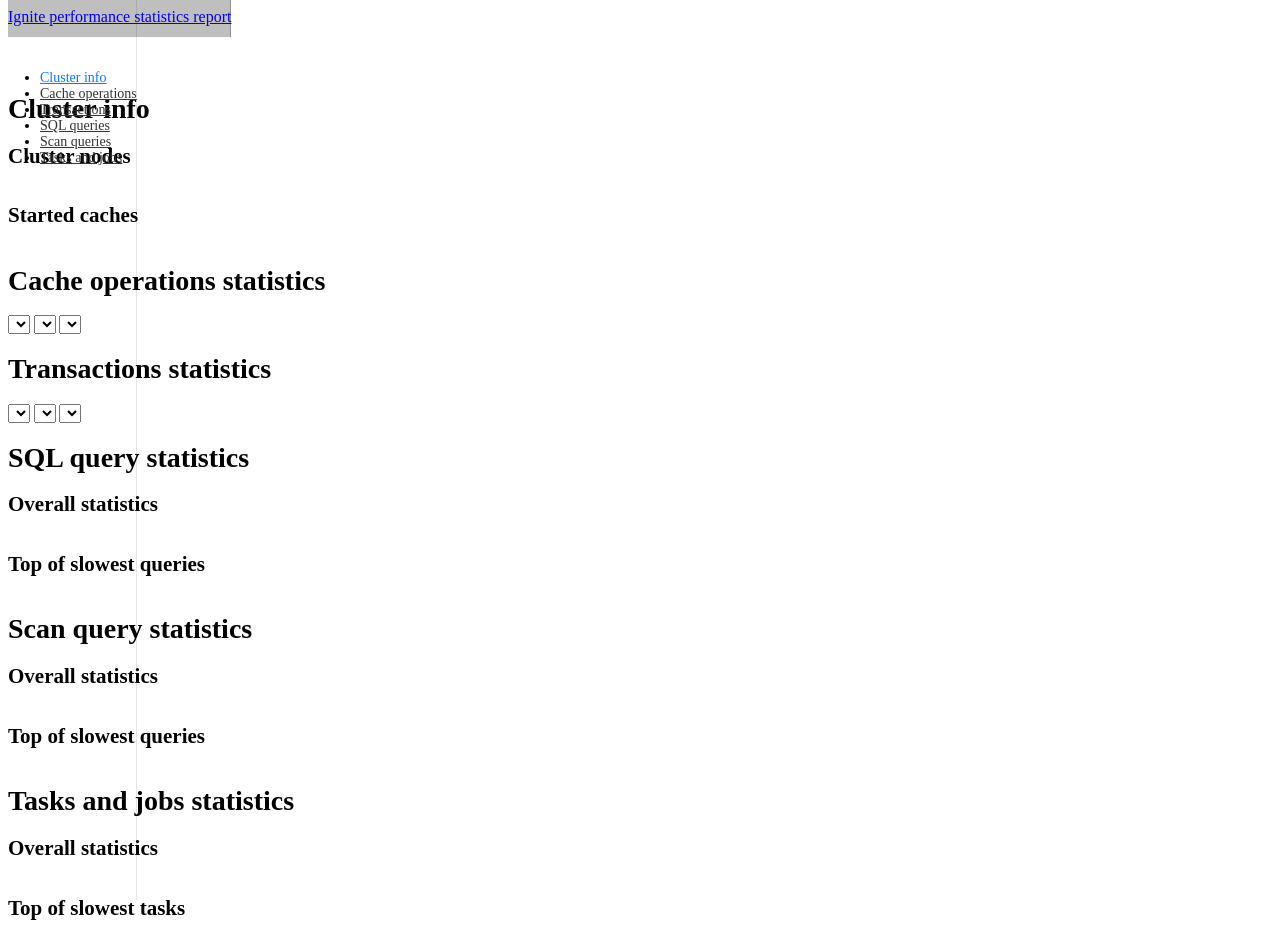
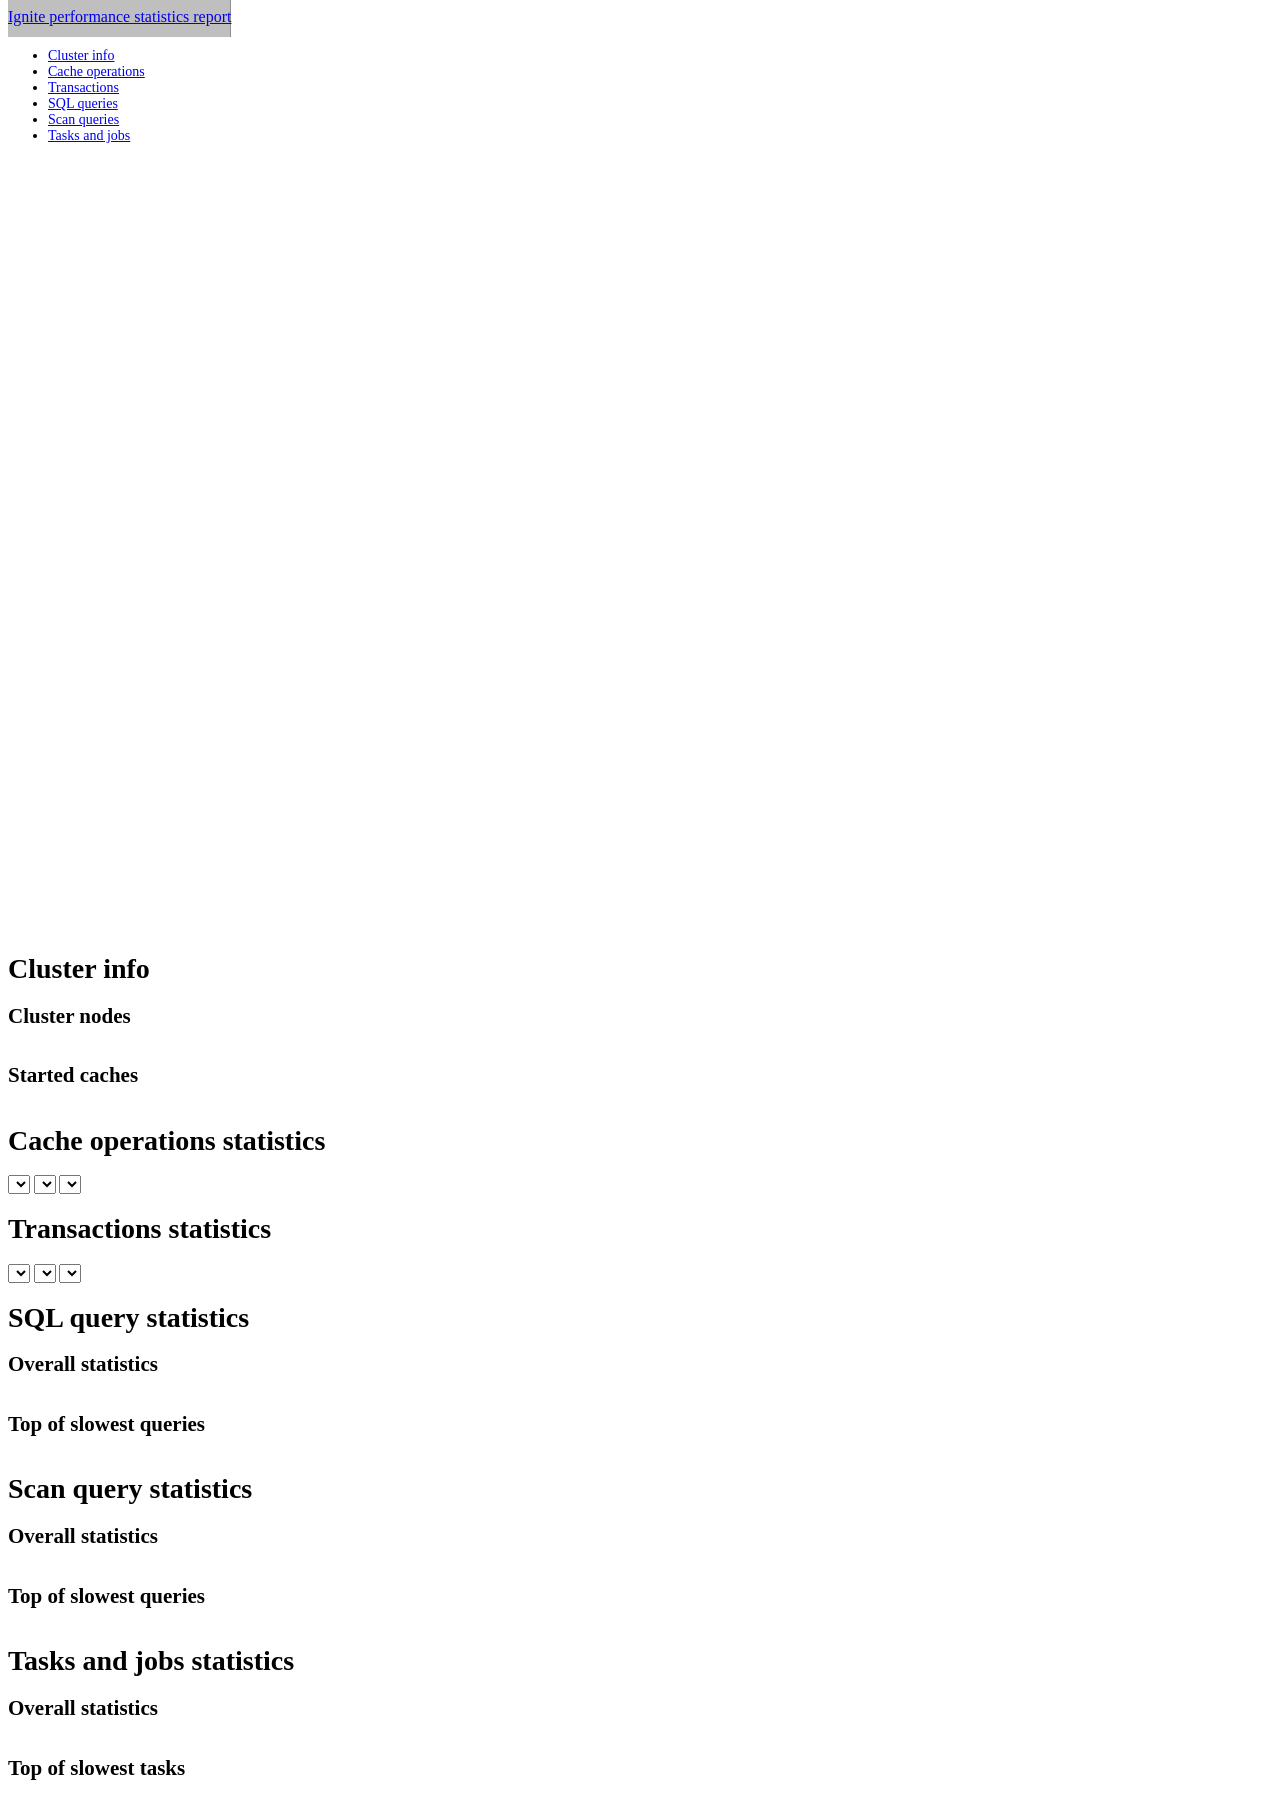

IGNITE-23260 [Extensions] Update dependency versions of performance statistics module

--- a/modules/performance-statistics-ext/report/css/dashboard.css
+++ b/modules/performance-statistics-ext/report/css/dashboard.css
@@ -19,22 +19,6 @@ body {
   font-size: .875rem;
 }
 
-.feather {
-  width: 16px;
-  height: 16px;
-  vertical-align: text-bottom;
-}
-
-.sidebar {
-  position: fixed;
-  top: 0;
-  bottom: 0;
-  left: 0;
-  z-index: 100; /* Behind the navbar */
-  padding: 48px 0 0; /* Height of navbar */
-  box-shadow: inset -1px 0 0 rgba(0, 0, 0, .1);
-}
-
 .sidebar-sticky {
   position: relative;
   top: 0;
@@ -49,25 +33,6 @@ body {
     position: -webkit-sticky;
     position: sticky;
   }
-}
-
-.sidebar .nav-link {
-  font-weight: 500;
-  color: #333;
-}
-
-.sidebar .nav-link .feather {
-  margin-right: 4px;
-  color: #999;
-}
-
-.sidebar .nav-link.active {
-  color: #007bff;
-}
-
-.sidebar .nav-link:hover .feather,
-.sidebar .nav-link.active .feather {
-  color: inherit;
 }
 
 .sidebar-heading {
